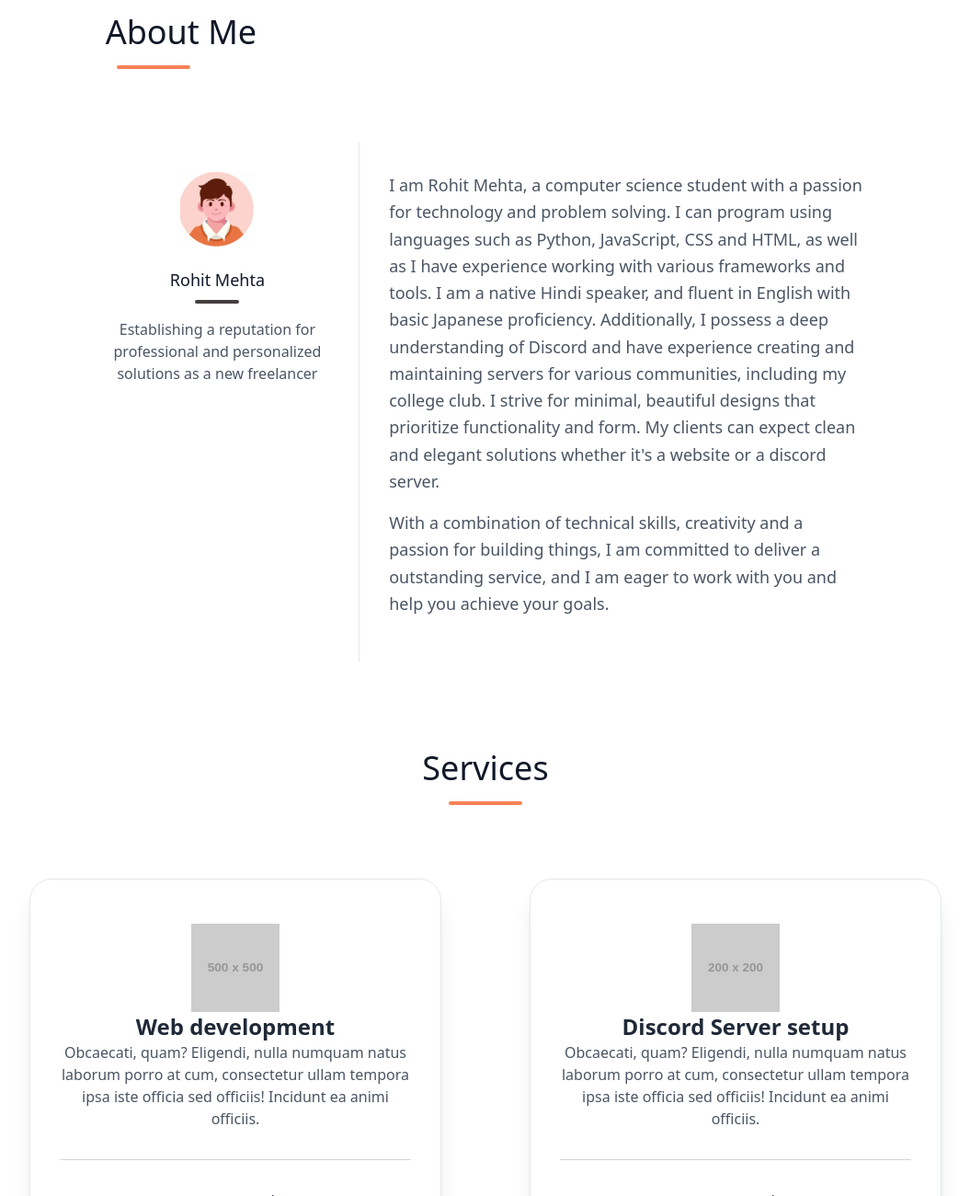
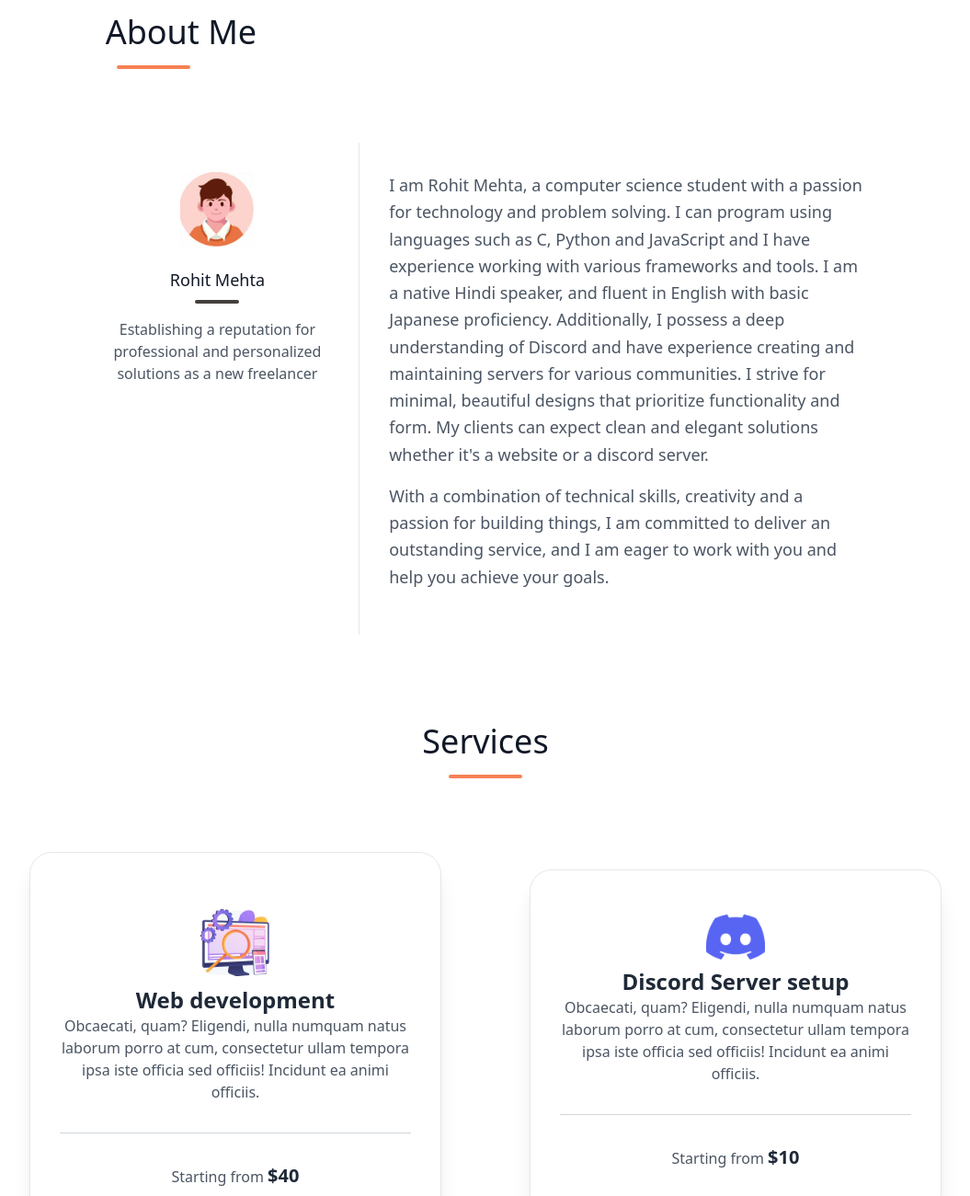
Before and after one commit to Rohit-M-Sols/rohitmsols.tech, a website built with webpack: page src/index.html in a window 1280 px wide. Shown: the part 733-2033 px from the top of the page at 92% size, without its empty margins (112-1167 px from the left). Built offline with nearby package versions, Linux system fonts and the light colour scheme; placeholder pictures from the web are drawn by us.

Commit message:
Added services icon

```diff
--- a/src/index.html
+++ b/src/index.html
@@ -98,17 +98,16 @@
                         class="sm:w-2/3 sm:pl-8 sm:py-8 sm:border-l border-gray-200 sm:border-t-0 border-t mt-4 pt-4 sm:mt-0 text-center sm:text-left">
                         <p class="leading-relaxed text-lg mb-4">
                             I am Rohit Mehta, a computer science student with a passion for technology and problem solving.
-                            I can program using languages such as Python, JavaScript, CSS and HTML, as well as I have experience
+                            I can program using languages such as C, Python and JavaScript and I have experience
                             working with various frameworks and tools. I am a native Hindi speaker, and fluent in English with basic Japanese proficiency.
                             Additionally, I possess a deep understanding of
-                            Discord and have experience creating and maintaining servers for various communities,
-                            including my college club. I strive for minimal, beautiful designs that prioritize
-                            functionality and form. My clients can expect clean and elegant solutions whether it's a
-                            website or a discord server.
+                            Discord and have experience creating and maintaining servers for various communities.
+                            I strive for minimal, beautiful designs that prioritize functionality and form.
+                            My clients can expect clean and elegant solutions whether it's a website or a discord server.
                         </p>
                         <p class="leading-relaxed text-lg mb-4">
                             With a combination of technical skills, creativity and a passion for building things, I am
-                            committed to deliver a outstanding service, and I am eager to work with you and help you
+                            committed to deliver an outstanding service, and I am eager to work with you and help you
                             achieve your goals.
                         </p>
                         <!-- <a class="inline-flex items-center">Learn More
@@ -188,7 +187,7 @@
         <div class="container relative m-auto px-6 text-gray-600 md:px-12">
             <div class="flex flex-col justify-evenly items-center md:flex-row md:mx-auto md:w-8/12 lg:w-full">
                 <div class="max-w-xs md:max-w-md mb-16 border rounded-3xl px-8 py-12 text-center shadow-xl">
-                    <img class="mx-auto w-24" src="https://dummyimage.com/500x500" alt="illustration" loading="lazy" />
+                    <img class="mx-auto w-24" src="Images/web.webp" alt="illustration" loading="lazy" />
                     <h3 class="text-2xl font-semibold text-gray-800">Web development</h3>
                     <p>
                         Obcaecati, quam? Eligendi, nulla numquam natus laborum porro at cum, consectetur ullam
@@ -201,7 +200,7 @@
                     </p>
                 </div>
                 <div class="max-w-xs md:max-w-md mb-16 border rounded-3xl px-8 py-12 text-center shadow-xl">
-                    <img class="mx-auto w-24" src="https://dummyimage.com/200x200" alt="illustration" loading="lazy" />
+                    <img class="mx-auto w-16 mb-2" src="Images/discord-blue.png" alt="illustration" loading="lazy" />
                     <h3 class="text-2xl font-semibold text-gray-800">Discord Server setup</h3>
                     <p>
                         Obcaecati, quam? Eligendi, nulla numquam natus laborum porro at cum, consectetur ullam
--- a/src/index.js
+++ b/src/index.js
@@ -1,3 +1,3 @@
 import './style.css';
 
-alert('The website is not complete yet! Current deployment is for testing purposes only.');
+// alert('The website is not complete yet! Current deployment is for testing purposes only.');
--- a/webpack.config.js
+++ b/webpack.config.js
@@ -36,7 +36,7 @@ module.exports = {
                 use: "html-loader",
             },
             {
-                test: /\.(png|jpg|gif|svg|eot|ttf|woff)$/,
+                test: /\.(png|jpg|gif|svg|eot|ttf|woff|webp)$/,
                 type: "asset/resource",
                 generator: {
                     filename: "Images/[name]-[hash][ext]",
```
Also changed, not shown: src/Images/discord-blue.png (added), src/Images/web.webp (added).
